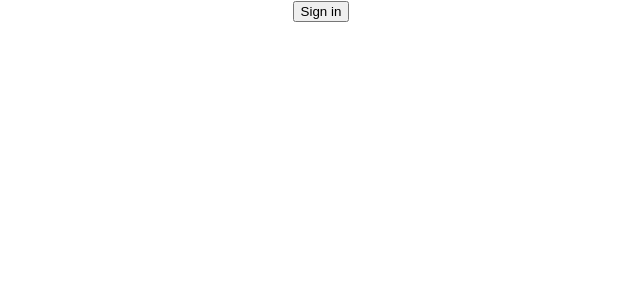
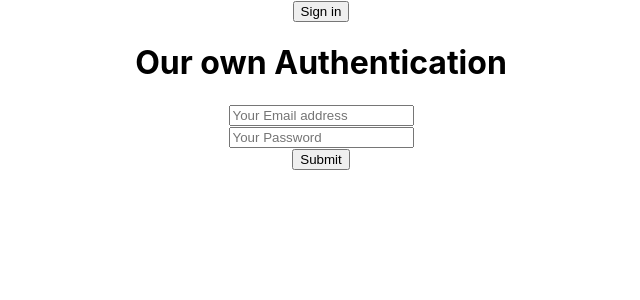
Before and after one commit to Asif-102/firebase-auth, a React (Create React App) app: page / in a window 1280 px wide. Shown: the top 300 px of the page, without its empty margins (319-959 px from the left). Built offline with nearby package versions, Linux system fonts and the light colour scheme.

Commit message:
learned about onChange and onBlur event

```diff
--- a/src/App.js
+++ b/src/App.js
@@ -52,7 +52,14 @@
     })
     .catch(err => {
       // An error happened.
-    })
+    });
+  }
+
+  const handleBlur = (event) =>{
+    console.log(event.target.name ,event.target.value);
+  }
+  const handleSubmit = () =>{
+
   }
 
   return (
@@ -68,6 +75,15 @@
           <img src={user.photo} alt=""/>
         </div>
       }
+
+      <h1>Our own Authentication</h1>
+      <form onSubmit={handleSubmit}>
+        <input type="text" name="email" onBlur={handleBlur} placeholder="Your Email address" required/>
+        <br/>
+        <input type="password" name="password" onBlur={handleBlur} placeholder="Your Password" required/>
+        <br/>
+        <input type="submit" value="Submit"/>
+      </form>
     </div>
   );
 }
```
